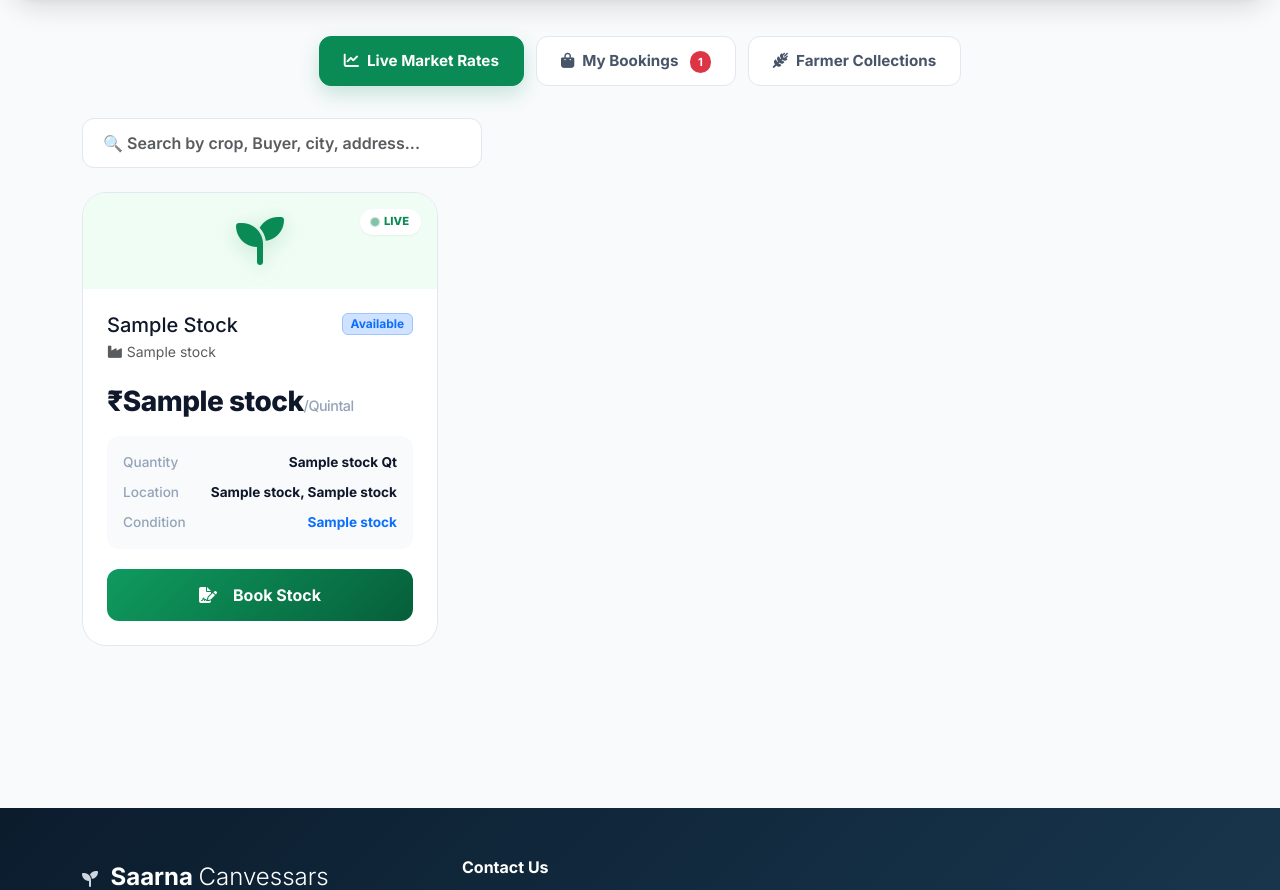
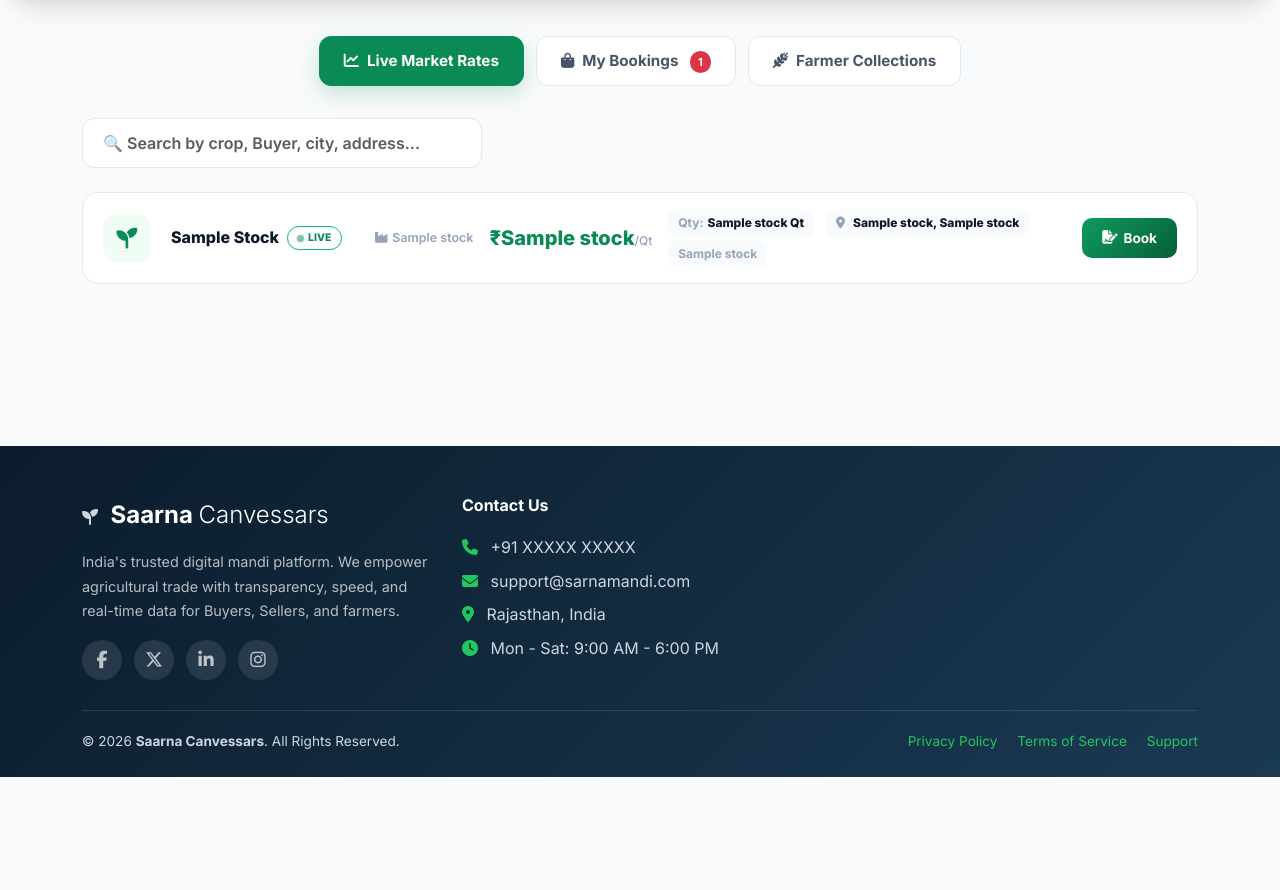
Before and after one commit to Shashank758/Sarna_Broker_Website-2, a Flask app: template templates/market.html in a window 1280 px wide. Shown: the part 465-1355 px from the top of the page. After the commit the page ends 1242 px from the top, so only its background shows below. Run offline with Flask 3, Linux system fonts and the light colour scheme; the template is opened without the code that fills it: most values are stand-ins (such as "Sample title", 1, 10 or a date in 2020); some libraries are stand-ins or nearby versions.

Commit message:
Update market.html

```diff
--- a/templates/market.html
+++ b/templates/market.html
@@ -87,57 +87,121 @@
         box-shadow: 0 8px 20px rgba(10, 138, 84, 0.2);
     }
 
+    /* === HORIZONTAL ROW CARD LAYOUT === */
     .premium-stock-card {
         background: #fff;
-        border-radius: 24px;
+        border-radius: 16px;
         border: 1px solid var(--border);
         transition: var(--transition);
-        height: 100%;
         display: flex;
-        flex-direction: column;
-        overflow: hidden;
+        flex-direction: row;
+        align-items: center;
+        padding: 16px 20px;
+        gap: 20px;
     }
 
     .premium-stock-card:hover {
-        transform: translateY(-8px);
-        box-shadow: var(--shadow-2xl);
+        box-shadow: var(--shadow-lg);
         border-color: var(--primary-light);
+        transform: translateY(-2px);
     }
 
-    .stock-visual {
+    .stock-row-icon {
+        flex-shrink: 0;
+        width: 48px;
+        height: 48px;
         background: var(--primary-subtle);
-        padding: 24px;
+        border-radius: 14px;
         display: flex;
         align-items: center;
         justify-content: center;
-        position: relative;
     }
 
-    .stock-visual i {
-        font-size: 3rem;
+    .stock-row-icon i {
+        font-size: 1.3rem;
         color: var(--primary);
-        filter: drop-shadow(0 4px 10px rgba(10, 138, 84, 0.2));
+    }
+
+    .stock-row-main {
+        flex: 1;
+        min-width: 0;
+        display: flex;
+        flex-wrap: wrap;
+        align-items: center;
+        gap: 6px 16px;
+    }
+
+    .stock-row-name {
+        font-weight: 800;
+        font-size: 1rem;
+        color: var(--text);
+        text-transform: capitalize;
+        white-space: nowrap;
+    }
+
+    .stock-row-seller {
+        font-size: 0.78rem;
+        color: var(--text-muted);
+        font-weight: 600;
+    }
+
+    .stock-row-price {
+        font-size: 1.25rem;
+        font-weight: 800;
+        color: var(--primary);
+        white-space: nowrap;
+    }
+
+    .stock-row-price small {
+        font-size: 0.75rem;
+        color: var(--text-muted);
+        font-weight: 500;
+    }
+
+    .stock-row-details {
+        display: flex;
+        flex-wrap: wrap;
+        gap: 4px 12px;
+        flex: 1;
+        min-width: 0;
+    }
+
+    .detail-chip {
+        background: var(--bg);
+        border-radius: 8px;
+        padding: 4px 10px;
+        font-size: 0.75rem;
+        font-weight: 700;
+        color: var(--text-muted);
+        white-space: nowrap;
+        display: inline-flex;
+        align-items: center;
+        gap: 4px;
+    }
+
+    .detail-chip .chip-val {
+        color: var(--text);
+        font-weight: 800;
     }
 
     .live-indicator {
-        position: absolute;
-        top: 16px;
-        right: 16px;
         background: #fff;
-        padding: 4px 12px;
+        padding: 3px 10px;
         border-radius: 20px;
-        font-size: 0.7rem;
+        font-size: 0.65rem;
         font-weight: 800;
         color: var(--primary);
         box-shadow: var(--shadow-sm);
-        display: flex;
+        display: inline-flex;
         align-items: center;
-        gap: 6px;
+        gap: 5px;
+        white-space: nowrap;
+        border: 1px solid var(--primary-light);
     }
 
     .pulse-dot {
-        width: 6px;
-        height: 6px;
+        width: 5px;
+        height: 5px;
         background: var(--primary);
         border-radius: 50%;
         animation: pulse-dot 1.5s infinite;
@@ -160,74 +224,49 @@
         }
     }
 
-    .stock-info {
-        padding: 24px;
-        flex: 1;
-        display: flex;
-        flex-direction: column;
-    }
-
-    .stock-price {
-        font-size: 1.75rem;
-        font-weight: 800;
-        color: var(--text);
-        letter-spacing: -0.5px;
-        margin-bottom: 12px;
-    }
-
-    .stock-price small {
-        font-size: 0.9rem;
-        color: var(--text-muted);
-        font-weight: 500;
-    }
-
-    .stock-meta {
-        background: var(--bg);
-        border-radius: 12px;
-        padding: 16px;
-        margin-bottom: 20px;
-    }
-
-    .meta-item {
-        display: flex;
-        justify-content: space-between;
-        margin-bottom: 8px;
-        font-size: 0.85rem;
-    }
-
-    .meta-item:last-child {
-        margin-bottom: 0;
-    }
-
-    .meta-label {
-        color: var(--text-muted);
-        font-weight: 500;
-    }
-
-    .meta-value {
-        color: var(--text);
-        font-weight: 700;
-    }
-
     .btn-premium-book {
         background: var(--primary-gradient);
         color: #fff;
         border: none;
-        padding: 14px;
-        border-radius: 12px;
+        padding: 10px 20px;
+        border-radius: 10px;
         font-weight: 700;
+        font-size: 0.85rem;
         transition: var(--transition);
-        display: flex;
+        display: inline-flex;
         align-items: center;
-        justify-content: center;
-        gap: 8px;
+        gap: 6px;
+        white-space: nowrap;
+        flex-shrink: 0;
     }
 
     .btn-premium-book:hover {
         background: var(--primary-gradient-hover);
         transform: translateY(-2px);
-        box-shadow: 0 8px 20px rgba(10, 138, 84, 0.3);
+        box-shadow: 0 6px 16px rgba(10, 138, 84, 0.3);
         color: #fff;
+    }
+
+    /* Responsive: stack on mobile */
+    @media (max-width: 767px) {
+        .premium-stock-card {
+            flex-direction: column;
+            align-items: stretch;
+            gap: 12px;
+        }
+
+        .stock-row-icon {
+            align-self: flex-start;
+        }
+
+        .stock-row-details {
+            flex-direction: column;
+        }
+
+        .btn-premium-book {
+            width: 100%;
+            justify-content: center;
+        }
     }
 
     .order-summary-card {
@@ -308,75 +347,54 @@
                 <input type="text" id="marketSearch" class="form-control"
                     style="max-width: 400px; border-radius: 12px; padding: 12px 20px; font-weight: 600; border: 1px solid var(--border);"
                     placeholder="🔍 Search by crop, Buyer, city, address..."
-                    oninput="universalSearch('marketSearch', '#stockCardsContainer', '.col-md-6')">
+                    oninput="universalSearch('marketSearch', '#stockCardsContainer', '.col-12')">
             </div>
-            <div class="row g-4" id="stockCardsContainer">
+            <div class="d-flex flex-column gap-3" id="stockCardsContainer">
                 {% if miller_stocks %}
                 {% for stock in miller_stocks %}
-                <div class="col-md-6 col-lg-4" data-aos="fade-up" data-aos-delay="{{ loop.index * 50 }}">
+                <div class="col-12" data-aos="fade-up" data-aos-delay="{{ loop.index * 30 }}">
                     <div class="premium-stock-card">
-                        <div class="stock-visual">
+                        <!-- Icon -->
+                        <div class="stock-row-icon">
                             <i class="fa fa-seedling"></i>
+                        </div>
+
+                        <!-- Main content -->
+                        <div class="stock-row-main">
+                            <div class="d-flex align-items-center gap-2 me-3">
+                                <span class="stock-row-name">{{ stock[2] }}</span>
                                 <div class="live-indicator">
-                                <div class="pulse-dot"></div> LIVE
+                                    <div class="pulse-dot"></div>LIVE
                                 </div>
                             </div>
-                        <div class="stock-info">
-                            <div class="d-flex justify-content-between align-items-start mb-1">
-                                <h5 class="fw-800 text-capitalize mb-0">{{ stock[2] }}</h5>
-                                <span
-                                    class="badge bg-primary-subtle text-primary border-primary-subtle border">Available</span>
+                            <div class="stock-row-seller"><i class="fa fa-industry me-1"></i>{{ stock[10] }}</div>
+                            <div class="stock-row-price">₹{{ stock[4] }}<small>/Qt</small></div>
+
+                            <!-- Detail chips -->
+                            <div class="stock-row-details">
+                                <span class="detail-chip">Qty: <span class="chip-val">{{ stock[3] }} Qt</span></span>
+                                <span class="detail-chip"><i class="fa fa-location-dot me-1"></i><span
+                                        class="chip-val">{{ stock[13] }}, {{ stock[14] }}</span></span>
+                                <span class="detail-chip">{{ stock[5] }}</span>
+                                {% if stock[16] %}<span class="detail-chip"><i
+                                        class="fa fa-balance-scale me-1 text-warning"></i>Wt: <span class="chip-val">{{
+                                        stock[16] }}</span></span>{% endif %}
+                                {% if stock[17] %}<span class="detail-chip"><i
+                                        class="fa fa-calendar-check me-1 text-info"></i><span class="chip-val">{{
+                                        stock[17] }}</span></span>{% endif %}
+                                {% if stock[18] %}<span class="detail-chip"><i
+                                        class="fa fa-file-contract me-1 text-secondary"></i><span class="chip-val">{{
+                                        stock[18] }}</span></span>{% endif %}
                             </div>
-                            <small class="text-muted fw-600 mb-3"><i class="fa fa-industry me-1"></i>{{ stock[10]
-                                }}</small>
-
-                            <div class="stock-price">
-                                ₹{{ stock[4] }}<small>/Quintal</small>
                         </div>
 
-                            <div class="stock-meta">
-                                <div class="meta-item">
-                                    <span class="meta-label">Quantity</span>
-                                    <span class="meta-value">{{ stock[3] }} Qt</span>
-                                </div>
-                                <div class="meta-item">
-                                    <span class="meta-label">Location</span>
-                                    <span class="meta-value">{{ stock[13] }}, {{ stock[14] }}</span>
-                                </div>
-                                <div class="meta-item">
-                                    <span class="meta-label">Condition</span>
-                                    <span class="meta-value text-primary">{{ stock[5] }}</span>
-                                </div>
-                                {% if stock[16] %}
-                                <div class="meta-item">
-                                    <span class="meta-label"><i class="fa fa-balance-scale me-1 text-warning"></i>Wt.
-                                        Deduction</span>
-                                    <span class="meta-value">{{ stock[16] }}</span>
-                                </div>
-                                {% endif %}
-                                {% if stock[17] %}
-                                <div class="meta-item">
-                                    <span class="meta-label"><i class="fa fa-calendar-check me-1 text-info"></i>Payment
-                                        Duration</span>
-                                    <span class="meta-value">{{ stock[17] }}</span>
-                                </div>
-                                {% endif %}
-                                {% if stock[18] %}
-                                <div class="meta-item">
-                                    <span class="meta-label"><i
-                                            class="fa fa-file-contract me-1 text-secondary"></i>Extra Condition</span>
-                                    <span class="meta-value">{{ stock[18] }}</span>
-                                </div>
-                                {% endif %}
-                            </div>
-
+                        <!-- Book button -->
                         {% if session.role != 'admin' %}
                         <button class="btn btn-premium-book" data-bs-toggle="modal"
                             data-bs-target="#bookModal{{ stock[0] }}">
-                                <i class="fa fa-file-signature me-2"></i>Book Stock
+                            <i class="fa fa-file-signature"></i>Book
                         </button>
                         {% endif %}
-                        </div>
                     </div>
                 </div>
 
```
Lines whose indentation alone changed are shown as unchanged.
